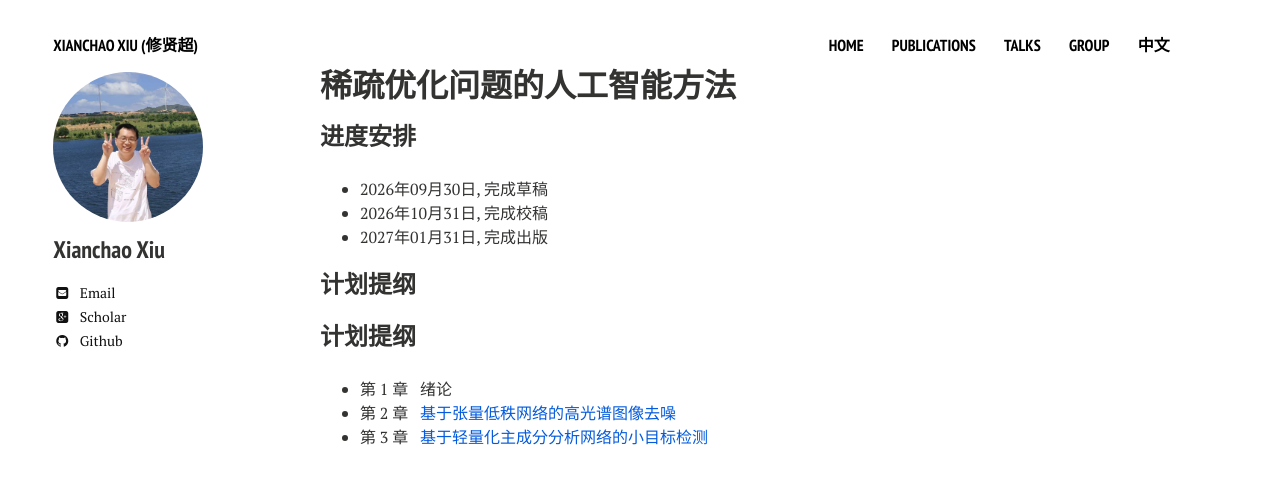
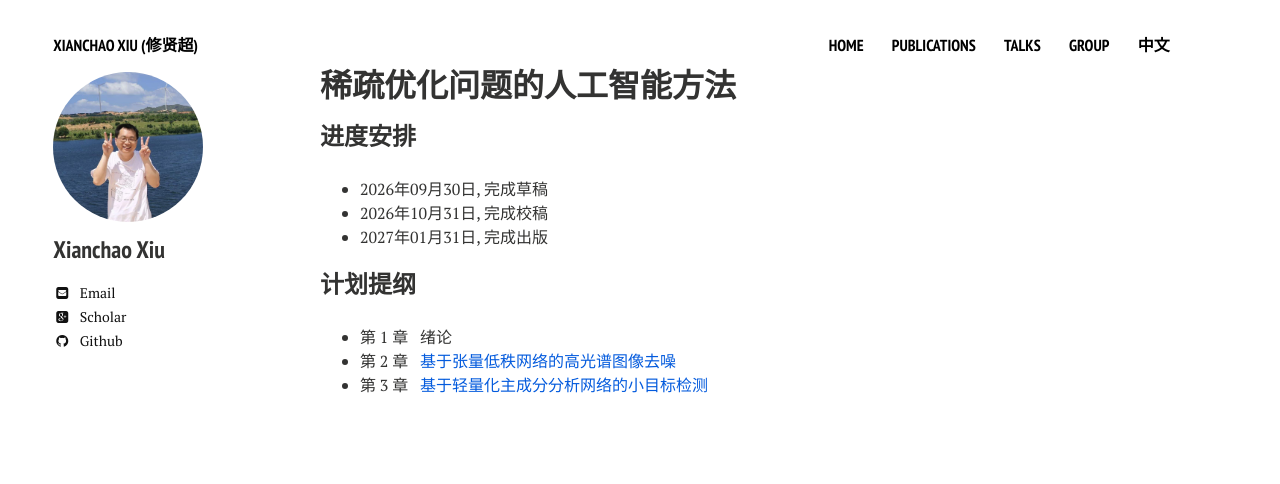
Before and after one commit to xianchaoxiu/xianchaoxiu.github.io, a Jekyll site: the page built from chinese/book/L2O/index.md, in a window 1280 px wide. Shown: the top 484 px of the page. Built offline with Jekyll 4.4.1, drawn with Linux system fonts in a browser that asks for light colours; nearby versions of some CDN libraries.

Commit message:
Update index.md

```diff
--- a/chinese/book/L2O/index.md
+++ b/chinese/book/L2O/index.md
@@ -11,7 +11,7 @@ share: false
 * 2027年01月31日, 完成出版<br>
 
 
-### 计划提纲
+
 ### 计划提纲
 * 第 1 章 &nbsp;  绪论<br>
 * 第 2 章 &nbsp;  <a href="https://doi.org/10.1016/j.patcog.2025.112496" class="textlink" target="_blank"> 基于张量低秩网络的高光谱图像去噪</a> <br>
```
